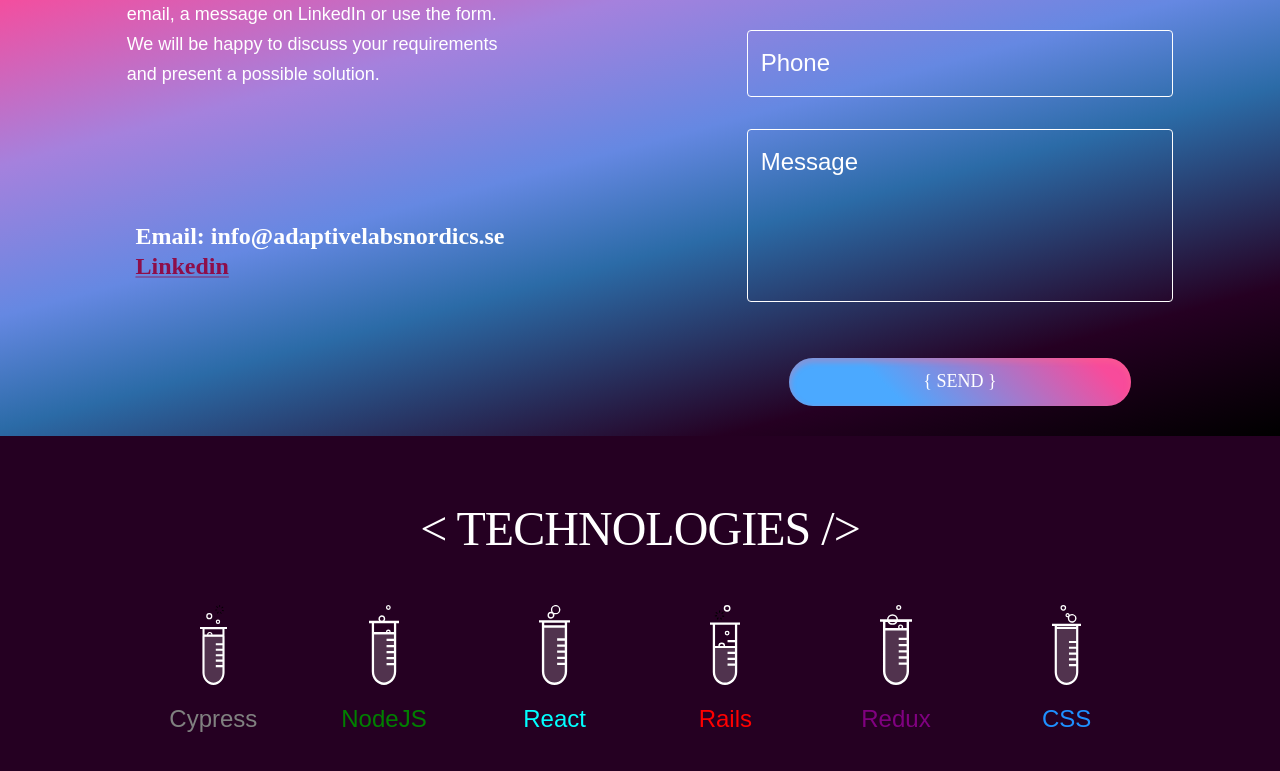
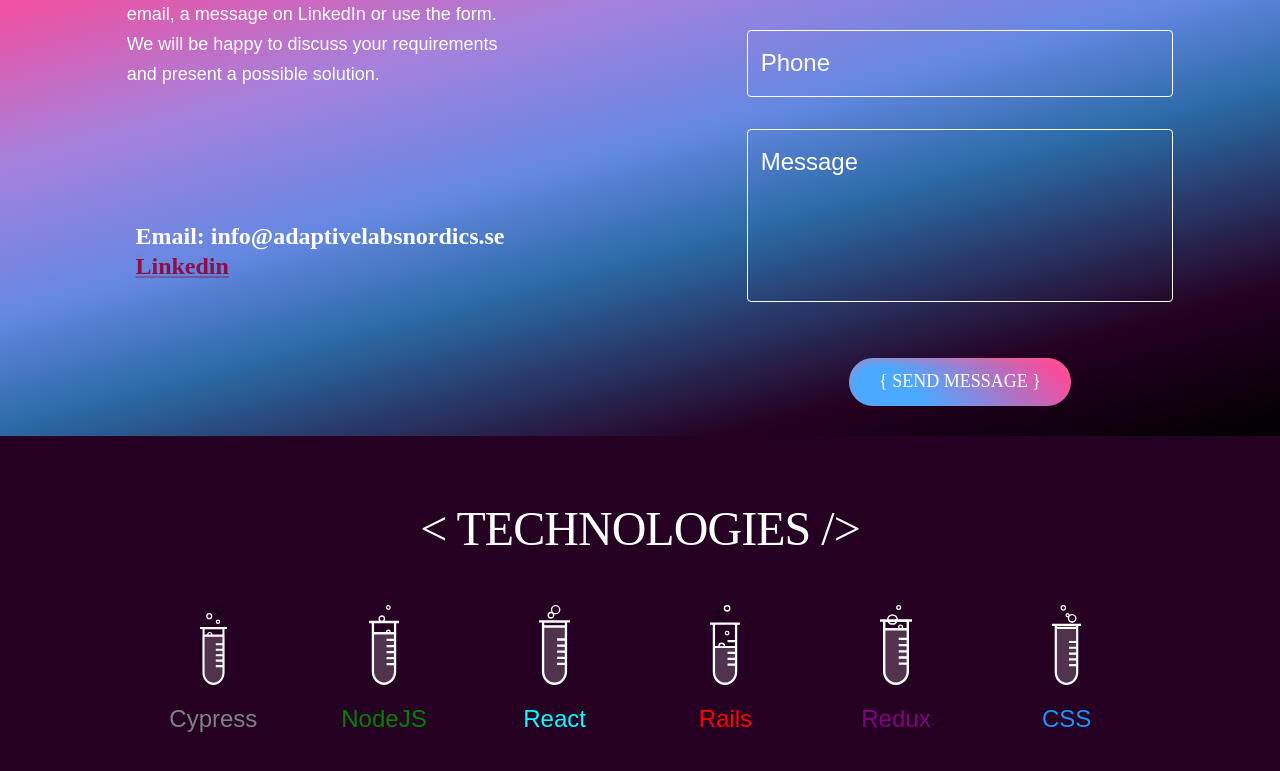
Before and after one commit to Adaptive-Technologies/adaptive_website, a React (Create React App) app: page / in a window 1280 px wide. Shown: the part 2551-3322 px from the top of the page. Built offline with nearby package versions, Linux system fonts and the light colour scheme.

Commit message:
small fixes for styling and some form issues

```diff
--- a/src/components/ContactForm.jsx
+++ b/src/components/ContactForm.jsx
@@ -8,10 +8,10 @@ import useStyles from '../theme/views/contactUs.theme'
 const ContactForm = () => {
   const classes = useStyles()
   const shape = {
-    Name: yup.string().required,
-    Email: yup.string().required,
-    Phone: yup.number().required,
-    Message: yup.string().required,
+    name: yup.string().required,
+    email: yup.string().email.required,
+    phone: yup.number().required,
+    message: yup.string().required,
   }
   const schema = yup.object().shape(shape)
   const labels = Object.keys(shape)
@@ -46,10 +46,10 @@ const ContactForm = () => {
         {...controlProps(register, errors, labels[3])}
         multiline
       />
-      <Box className={classes.button}>
+      <Box className={classes.buttonForm}>
         <Button special='gradient' type='submit'>
           <Typography variant='sendMsgButton' data-cy='contact-us-form-submit'>
-            {'{ send }'}
+            {'{ send message }'}
           </Typography>
         </Button>
       </Box>
--- a/src/components/ContactUs.jsx
+++ b/src/components/ContactUs.jsx
@@ -8,7 +8,6 @@ const ContactUs = () => {
   const classes = useStyles()
 
   return (
-    <>
     <Box className={classes.backgroundGradient}>
       <Box className={classes.headerText}>
         <Typography
@@ -31,8 +30,8 @@ const ContactUs = () => {
             <Typography variant='body2' data-cy='contact-us-text'>
               To know more about what we can offer you, please get in touch.
               Feel free to send us an email, a message on LinkedIn or use the
-                form. We will be happy to discuss your requirements and present
-                a possible solution.
+              form. We will be happy to discuss your requirements and present a
+              possible solution.
             </Typography>
           </Box>
           <Box>
@@ -59,7 +58,6 @@ const ContactUs = () => {
         <Grid item container lg={1}></Grid>
       </Box>
     </Box>
-    </>
   )
 }
 
--- a/src/modules/adaptiveHelper.js
+++ b/src/modules/adaptiveHelper.js
@@ -1,7 +1,7 @@
 export const controlProps = (register, errors, label) => {
-  let name = label.toLowerCase()
+  let name = label
   return {
-    label: label,
+    label: label.charAt(0).toUpperCase() + label.slice(1),
     inputProps: {
       ...register(name),
     },
--- a/src/theme/theme.js
+++ b/src/theme/theme.js
@@ -63,7 +63,6 @@ const theme = createTheme({
             color: 'white',
             padding: '8px 30px',
             textTransform: 'uppercase',
-            width: '80%',
           },
         },
       ],
@@ -122,7 +121,6 @@ const theme = createTheme({
       padding: '2rem',
       textAlign: 'center',
       textTransform: 'uppercase',
-
     },
     h3: {
       fontWeight: 700,
--- a/src/theme/views/contactUs.theme.js
+++ b/src/theme/views/contactUs.theme.js
@@ -70,7 +70,7 @@ const useStyles = makeStyles((theme) => ({
       padding: ' 0px 0px 30px 0px',
     },
   },
-  button: {
+  buttonForm: {
     display: 'flex',
     justifyContent: 'center',
     paddingTop: '40px',
```
Also changed, not shown: 1 other file (tests, documents, lock files or other folders). Lines whose indentation alone changed are shown as unchanged.
